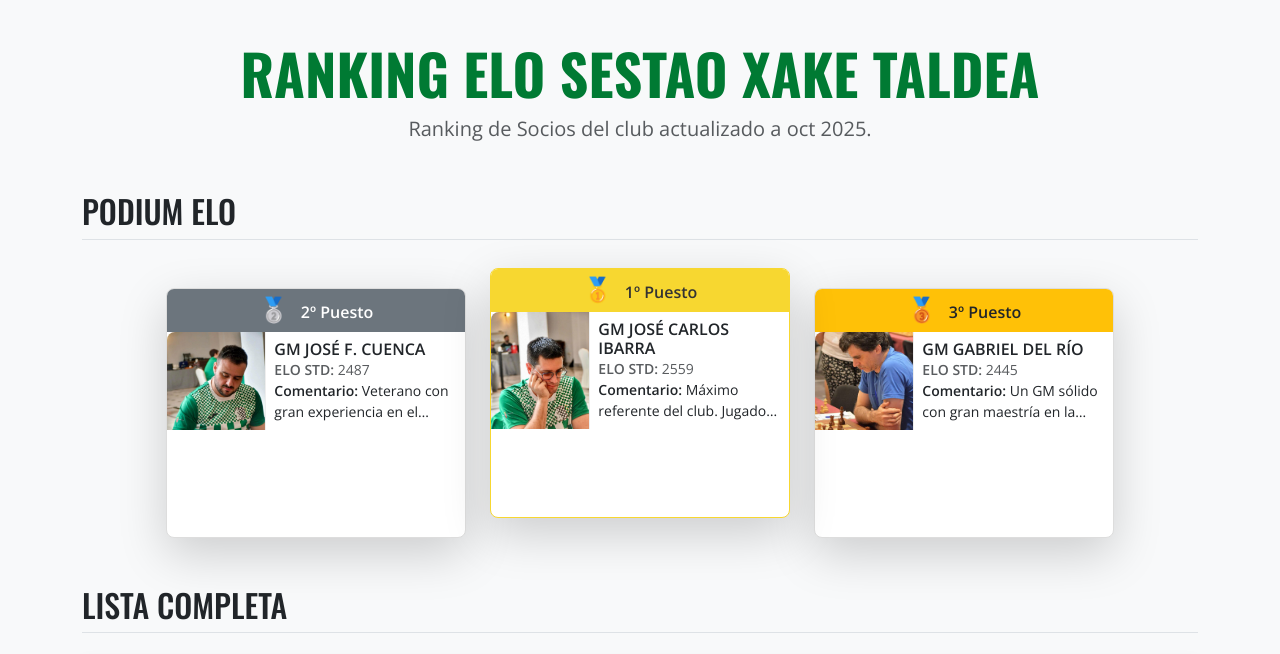
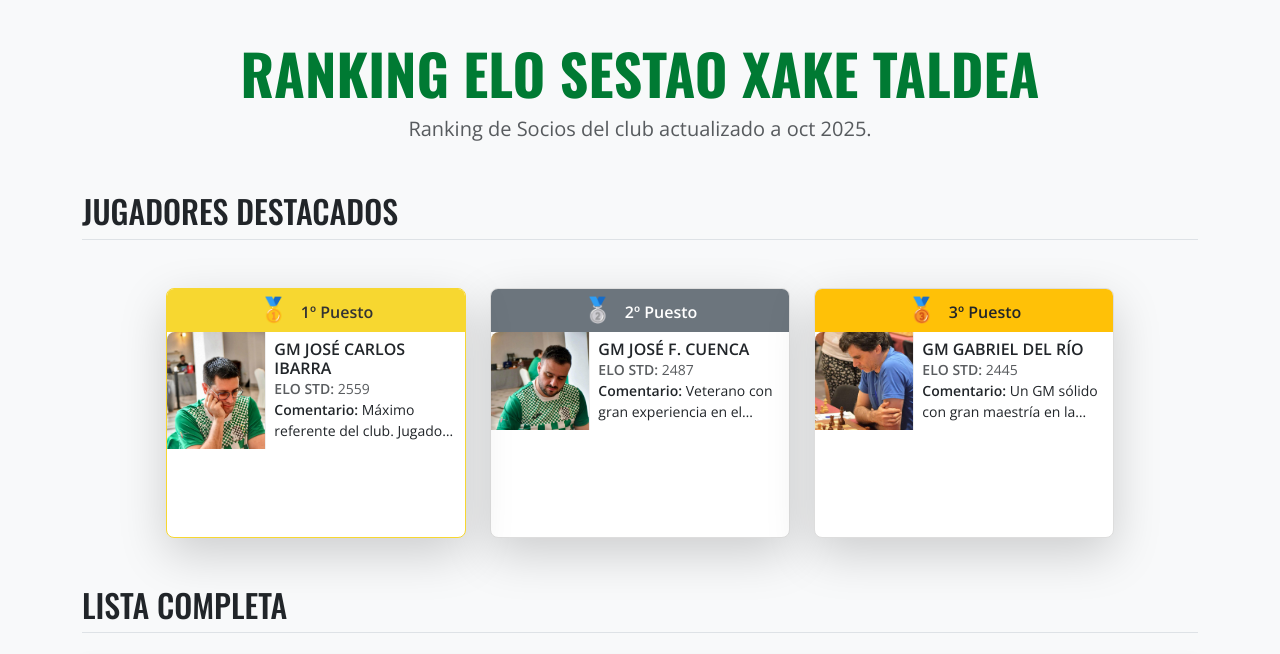
Before and after one commit to clubajedrezsestaodev/sestaoxaketaldea, a plain HTML site: page jugadores2.html in a window 1280 px wide. Shown: the part 85-739 px from the top of the page. Drawn offline with nearby package versions, Linux system fonts and the light colour scheme; no server answers.

Commit message:
Reorganización podium ELO

```diff
--- a/jugadores2.html
+++ b/jugadores2.html
@@ -38,7 +38,8 @@
         .podium-container {
             display: flex;
             justify-content: center;
-            align-items: flex-end;
+            /* CLAVE: Alineamos al inicio (arriba) para que estén a la misma altura */
+            align-items: flex-start;
             gap: 1.5rem;
             margin-bottom: 3rem;
             flex-wrap: wrap;
@@ -51,22 +52,23 @@
             box-shadow: 0 4px 15px rgba(0, 0, 0, 0.1);
             transition: transform 0.3s ease, box-shadow 0.3s ease;
 
-            /* CLAVE: Altura y Ancho fijos */
+            /* Altura y Ancho fijos */
             width: 300px;
             height: 250px;
-            overflow: hidden; /* Oculta cualquier cosa que se salga de la tarjeta */
+            overflow: hidden;
 
             padding: 0;
             z-index: 10;
         }
         .podium-card:hover {
+            /* Mantenemos el pequeño efecto hover */
             transform: translateY(-5px);
             box-shadow: 0 6px 20px rgba(0, 0, 0, 0.15);
         }
 
-        /* Estilos para el Nº 1: Eleva la tarjeta para el efecto Podium */
+        /* Estilos para el Nº 1: Eliminamos el 'transform' para que quede plano */
         .podium-card.rank-1 {
-            transform: translateY(-20px);
+            /* Solo mantenemos los estilos dorados */
             border-color: #f7d730;
             box-shadow: 0 0 0 5px rgba(247, 215, 48, 0.5);
             z-index: 20;
@@ -78,7 +80,7 @@
 
         /* Contenedor de la foto: CLAVE para uniformidad (Background Image) */
         .podium-photo-box {
-            height: 100%; /* Ocupa el 100% de la altura de la columna */
+            height: 100%;
             background-size: cover;
             background-position: center top;
             background-repeat: no-repeat;
@@ -98,7 +100,7 @@
         .podium-text-content .card-text.description {
             overflow: hidden;
             display: -webkit-box;
-            -webkit-line-clamp: 2; /* Máximo 2 líneas de descripción */
+            -webkit-line-clamp: 2;
             -webkit-box-orient: vertical;
         }
 
@@ -116,7 +118,7 @@
             }
             .podium-card {
                 width: 90%;
-                height: auto; /* Dejamos que el alto sea automático en móvil */
+                height: auto;
                 transform: none !important;
                 margin-bottom: 1rem;
             }
@@ -140,9 +142,32 @@
             </p>
         </header>
 
-        <h2 class="mb-5 border-bottom pb-2">Podium ELO</h2>
+        <h2 class="mb-5 border-bottom pb-2">Jugadores Destacados</h2>
 
         <div class="podium-container">
+
+            <div class="podium-card rank-1 shadow-lg">
+                <div class="card-header text-center fw-bold py-2">
+                    <span class="podium-rank-icon me-2">🥇</span> 1º Puesto
+                </div>
+                <div class="row g-0">
+                    <div class="col-4">
+                        <div class="podium-photo-box h-100" style="background-image: url('assets/ibarra.jpg');"></div>
+                    </div>
+                    <div class="col-8">
+                        <div class="podium-text-content p-2">
+                            <h6 class="card-title fw-bold mb-0 text-uppercase">GM JOSÉ CARLOS IBARRA</h6>
+                            <p class="card-text small text-muted mb-0">
+                                <span class="fw-bold">ELO STD:</span> 2559
+                            </p>
+                            <p class="card-text small description">
+                                <span class="fw-bold">Comentario:</span> Máximo referente del club. Jugador de estilo agresivo y muy creativo.
+                            </p>
+                        </div>
+                    </div>
+                </div>
+            </div>
+
             <div class="podium-card rank-2 shadow-lg">
                 <div class="card-header text-center fw-bold bg-secondary text-white py-2">
                     <span class="podium-rank-icon me-2">🥈</span> 2º Puesto
@@ -165,27 +190,6 @@
                 </div>
             </div>
 
-            <div class="podium-card rank-1 shadow-lg">
-                <div class="card-header text-center fw-bold py-2">
-                    <span class="podium-rank-icon me-2">🥇</span> 1º Puesto
-                </div>
-                <div class="row g-0">
-                    <div class="col-4">
-                        <div class="podium-photo-box h-100" style="background-image: url('assets/ibarra.jpg');"></div>
-                    </div>
-                    <div class="col-8">
-                        <div class="podium-text-content p-2">
-                            <h6 class="card-title fw-bold mb-0 text-uppercase">GM JOSÉ CARLOS IBARRA</h6>
-                            <p class="card-text small text-muted mb-0">
-                                <span class="fw-bold">ELO STD:</span> 2559
-                            </p>
-                            <p class="card-text small description">
-                                <span class="fw-bold">Comentario:</span> Máximo referente del club. Jugador de estilo agresivo y muy creativo.
-                            </p>
-                        </div>
-                    </div>
-                </div>
-            </div>
 
             <div class="podium-card rank-3 shadow-lg">
                 <div class="card-header text-center fw-bold bg-warning text-dark py-2">
```
